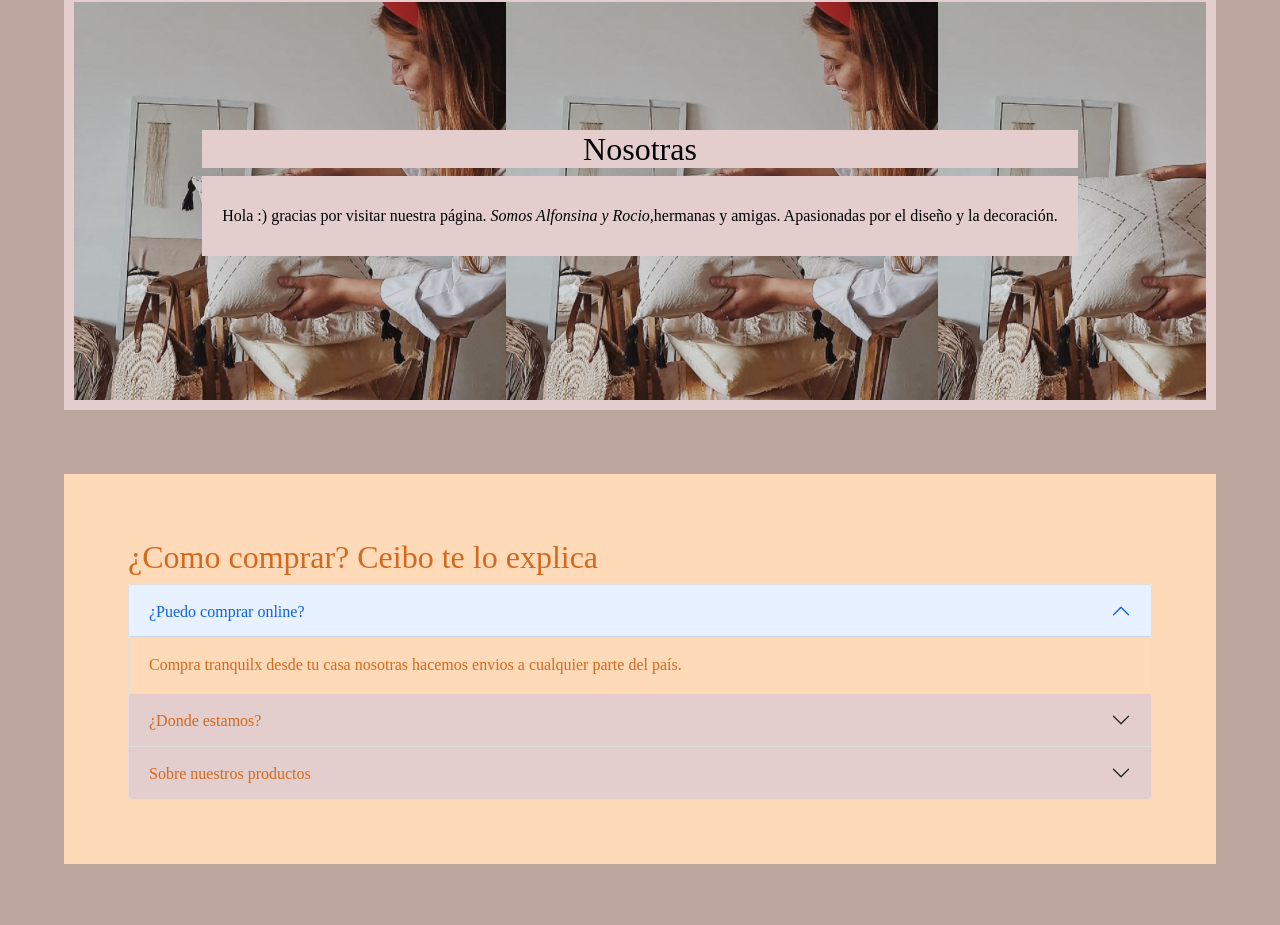
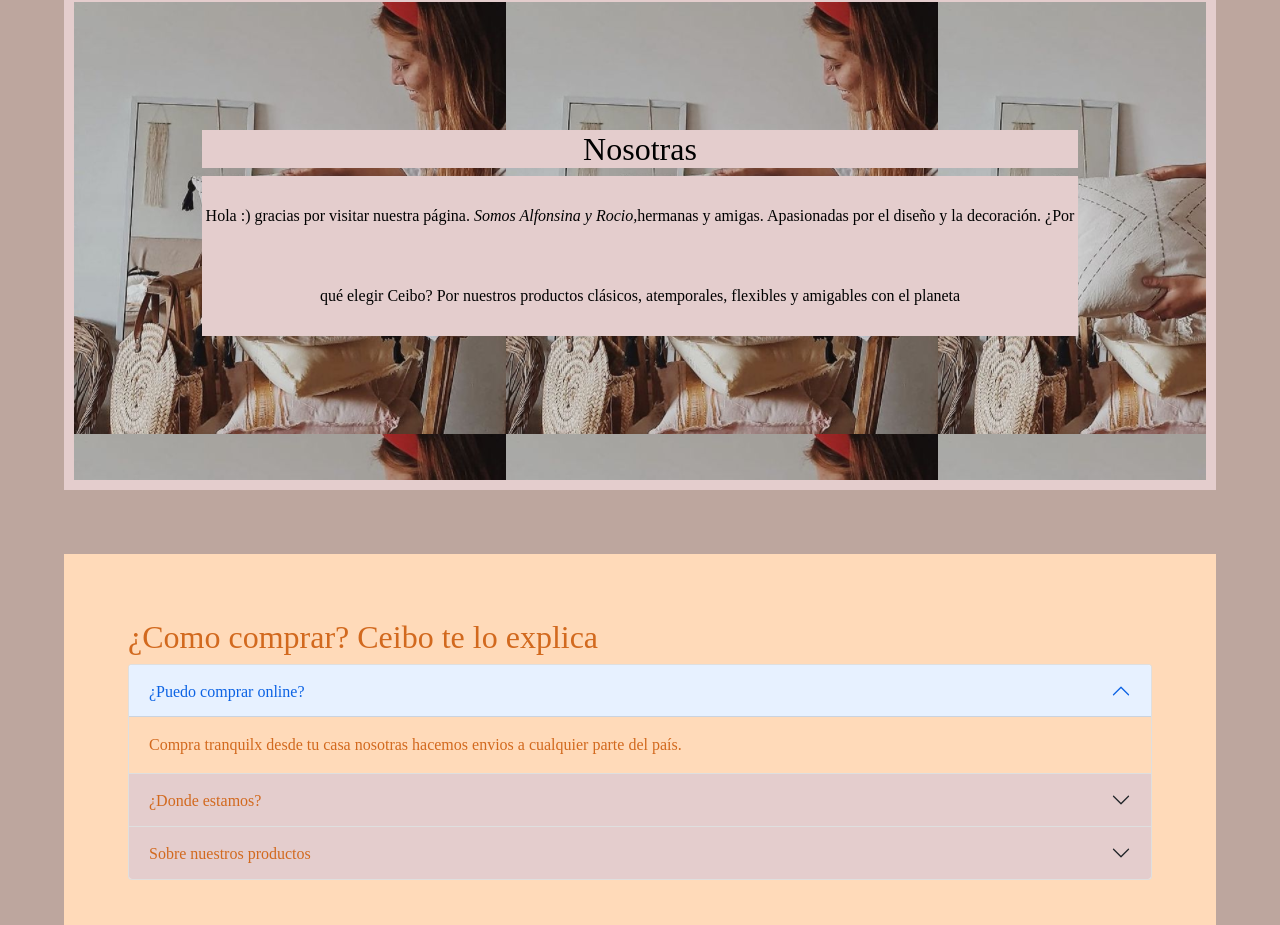
Before and after one commit to rociosilva/rociosilva, a plain HTML site: page index.html in a window 1280 px wide. Shown: the part 2362-3287 px from the top of the page. Drawn offline with nearby package versions, Linux system fonts and the light colour scheme; a web font is replaced by a local one.

Commit message:
agregue a section nosotras

```diff
--- a/index.html
+++ b/index.html
@@ -120,9 +120,9 @@
     <!--Inicio de la sección 3-->
     <section class="nosotras" id="nosotras">
         <h2 class="nos">Nosotras</h2>
-        <P class="nos">Hola :) gracias por visitar nuestra página. <em>Somos Alfonsina y Rocio,</em>hermanas y amigas.
-            Apasionadas por el diseño y la decoración.
-        </P>
+        <P class="nos">Hola :) gracias por visitar nuestra página. <em>Somos Alfonsina y Rocio,</em>hermanas y amigas. Apasionadas por el diseño y la decoración.
+        ¿Por qué elegir Ceibo? Por nuestros productos clásicos, atemporales, flexibles y amigables con el planeta</P>
+    </section>
     </section>
     <!--Fin de la sección 3-->
 
```
